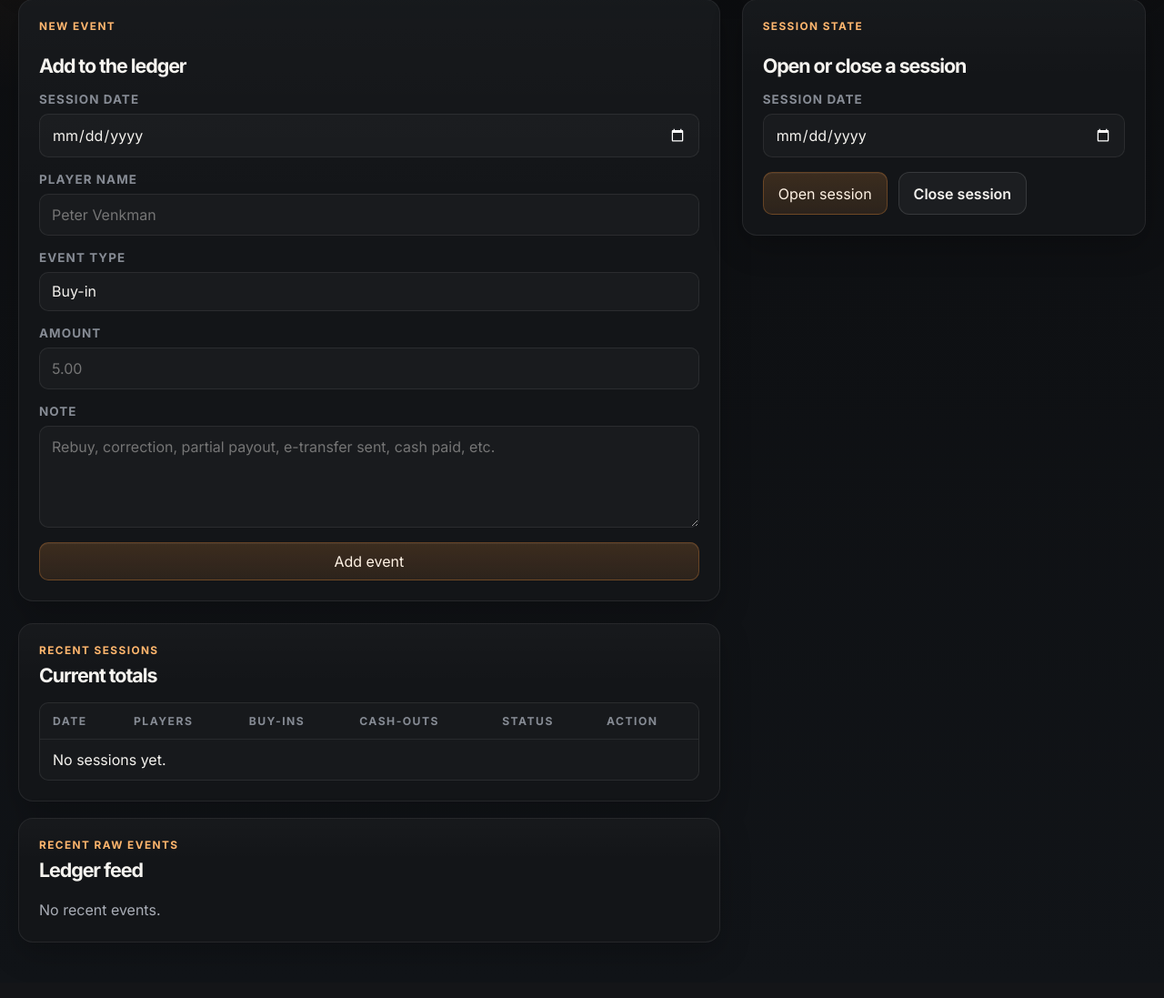
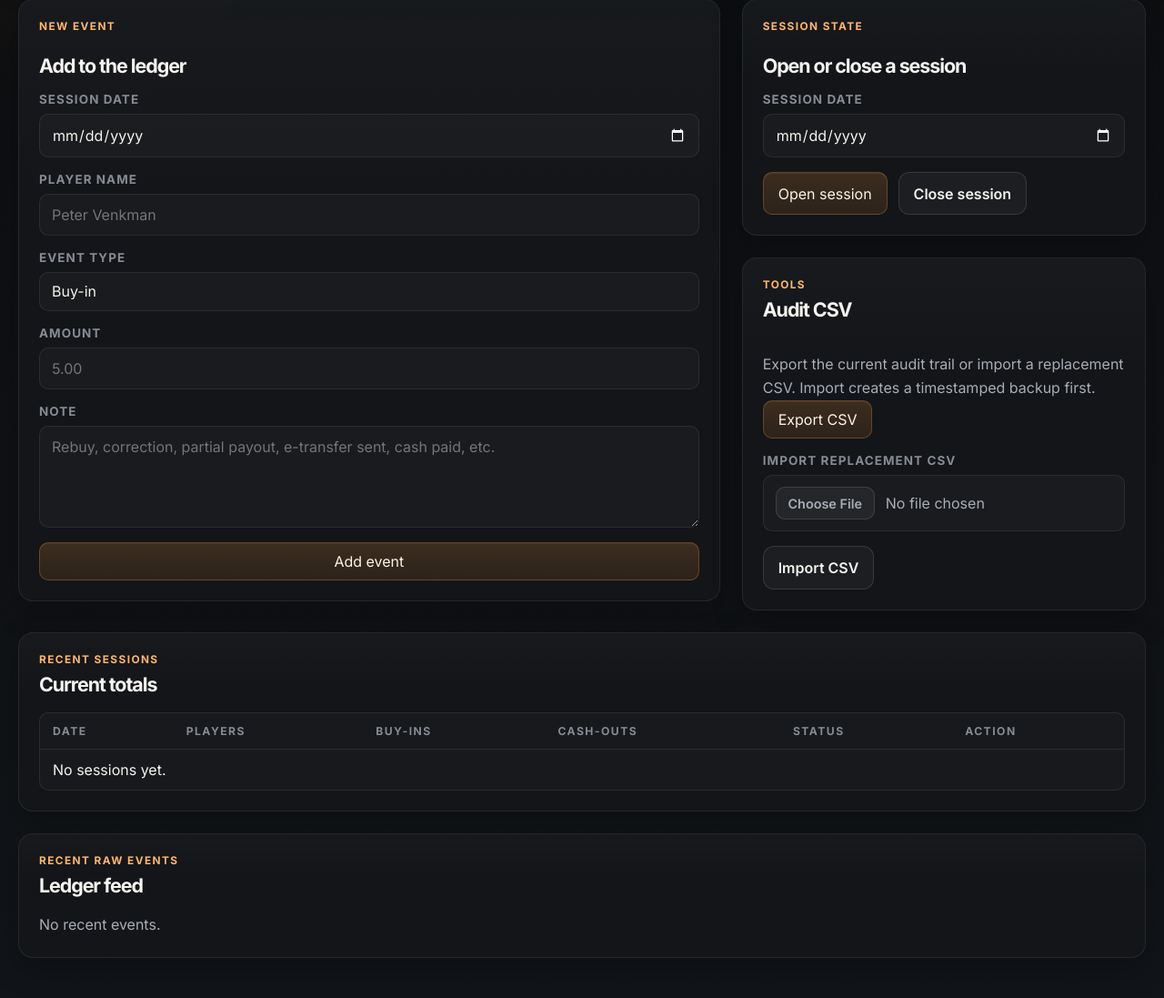
Before and after one commit to SowinskiBraeden/boker, a Flask app: page /admin in a window 1280 px wide. Shown: the part 312-1409 px from the top of the page at 91% size. Before the commit the page ends 1348 px from the top, so only its background shows below. Run offline with Flask 3, Linux system fonts and the light colour scheme; the visitor is signed in with stand-in values (Sample User, id 1).

Commit message:
update admin layout

```diff
--- a/app.py
+++ b/app.py
@@ -1,10 +1,22 @@
 #!/usr/bin/env python3
 from __future__ import annotations
 
+import csv
 import os
+import shutil
+from datetime import datetime, timezone
 from pathlib import Path
 
-from flask import Flask, flash, redirect, render_template, request, session, url_for
+from flask import (
+    Flask,
+    flash,
+    redirect,
+    render_template,
+    request,
+    send_file,
+    session,
+    url_for,
+)
 
 from stats import (
     apply_rank_changes,
@@ -236,6 +248,87 @@ def admin_session_state() -> str:
     return redirect(url_for("admin_dashboard"))
 
 
+@app.get("/admin/export")
+def admin_export_csv():
+    if not is_admin():
+        flash("Admin login required.", "error")
+        return redirect(url_for("admin_login"))
+
+    export_name = (
+        f"entries_export_{datetime.now(timezone.utc).strftime('%Y%m%d_%H%M%S')}.csv"
+    )
+
+    return send_file(
+        DATA_PATH,
+        as_attachment=True,
+        download_name=export_name,
+        mimetype="text/csv",
+    )
+
+
+@app.post("/admin/import")
+def admin_import_csv():
+    if not is_admin():
+        flash("Admin login required.", "error")
+        return redirect(url_for("admin_login"))
+
+    uploaded_file = request.files.get("csv_file")
+    if uploaded_file is None or uploaded_file.filename == "":
+        flash("Choose a CSV file to import.", "error")
+        return redirect(url_for("admin_dashboard"))
+
+    if not uploaded_file.filename.lower().endswith(".csv"):
+        flash("Only CSV files are allowed.", "error")
+        return redirect(url_for("admin_dashboard"))
+
+    try:
+        uploaded_text = uploaded_file.stream.read().decode("utf-8-sig")
+    except UnicodeDecodeError:
+        flash("CSV file must be valid UTF-8 text.", "error")
+        return redirect(url_for("admin_dashboard"))
+
+    uploaded_lines = uploaded_text.splitlines()
+    if not uploaded_lines:
+        flash("CSV file is empty.", "error")
+        return redirect(url_for("admin_dashboard"))
+
+    try:
+        current_header = next(
+            csv.reader(open(DATA_PATH, "r", encoding="utf-8", newline=""))
+        )
+    except Exception:
+        flash("Could not read the current audit CSV header.", "error")
+        return redirect(url_for("admin_dashboard"))
+
+    try:
+        uploaded_header = next(csv.reader(uploaded_lines))
+    except Exception:
+        flash("Could not read the uploaded CSV header.", "error")
+        return redirect(url_for("admin_dashboard"))
+
+    if uploaded_header != current_header:
+        flash("CSV header does not match the current audit format.", "error")
+        return redirect(url_for("admin_dashboard"))
+
+    data_dir = os.path.dirname(DATA_PATH)
+    backup_name = (
+        f"entries_backup_{datetime.now(timezone.utc).strftime('%Y%m%d_%H%M%S')}.csv"
+    )
+    backup_path = os.path.join(data_dir, backup_name)
+
+    try:
+        shutil.copy2(DATA_PATH, backup_path)
+
+        with open(DATA_PATH, "w", encoding="utf-8", newline="") as handle:
+            handle.write(uploaded_text)
+
+        flash(f"CSV imported successfully. Backup created: {backup_name}", "success")
+    except Exception:
+        flash("Import failed. Existing CSV was not updated.", "error")
+
+    return redirect(url_for("admin_dashboard"))
+
+
 @app.route("/admin", methods=["GET", "POST"])
 def admin_dashboard() -> str:
     if not is_admin():
@@ -286,7 +379,7 @@ def admin_dashboard() -> str:
     sessions = build_session_summaries(events)
     recent_sessions = sessions[:6]
     open_sessions = [session for session in sessions if session.status == "open"]
-    recent_events = list(reversed(events[-20:]))
+    recent_events = list(reversed(events[-8:]))
 
     return render_template(
         "admin_dashboard.html",
--- a/static/css/style.css
+++ b/static/css/style.css
@@ -1000,6 +1000,38 @@ td a:hover {
     border-color: rgba(255, 166, 77, 0.35);
 }
 
+.admin-tools-grid {
+    display: grid;
+    gap: 1rem;
+    grid-template-columns: repeat(auto-fit, minmax(260px, 1fr));
+}
+
+.import-form input[type="file"] {
+    width: 100%;
+    margin-top: 0.5rem;
+    margin-bottom: 1rem;
+    color: var(--text-muted);
+}
+
+.import-form input[type="file"]::file-selector-button {
+    appearance: none;
+    border: 1px solid rgba(255, 255, 255, 0.12);
+    background: rgba(255, 255, 255, 0.05);
+    color: var(--text-strong);
+    border-radius: 10px;
+    padding: 0.55rem 0.8rem;
+    font: inherit;
+    font-size: 0.9rem;
+    font-weight: 600;
+    margin-right: 0.75rem;
+    cursor: pointer;
+}
+
+.import-form input[type="file"]::file-selector-button:hover {
+    background: rgba(255, 166, 77, 0.12);
+    border-color: rgba(255, 166, 77, 0.28);
+}
+
 @media (max-width: 980px) {
     .site-shell {
         width: min(100% - 24px, 100%);
--- a/templates/admin_dashboard.html
+++ b/templates/admin_dashboard.html
@@ -52,6 +52,7 @@
         <button class="primary-button" type="submit">Add event</button>
     </form>
 
+    <section class="grid">
         <form class="panel form-card" method="post" action="{{ url_for('admin_session_state') }}">
             <p class="eyebrow">Session state</p>
             <h2>Open or close a session</h2>
@@ -67,7 +68,44 @@
             </div>
         </form>
 
-    <div class="stack-gap">
+        <section class="panel form-card">
+            <div class="panel-header">
+                <div>
+                    <p class="eyebrow">Tools</p>
+                    <h2>Audit CSV</h2>
+                </div>
+            </div>
+
+            <div class="admin-tools-grid">
+                <div class="helper-box">
+                    <p class="muted-text">
+                        Export the current audit trail or import a replacement CSV. Import creates a timestamped backup first.
+                    </p>
+                    <div class="button-row">
+                        <a class="primary-button" href="{{ url_for('admin_export_csv') }}">Export CSV</a>
+                    </div>
+                </div>
+
+                <form method="post" action="{{ url_for('admin_import_csv') }}" enctype="multipart/form-data" class="helper-box import-form">
+                    <label for="csv_file">
+                        <span>Import replacement CSV</span>
+                    </label>
+                    <input id="csv_file" name="csv_file" type="file" accept=".csv,text/csv" required>
+                    <div class="button-row">
+                        <button
+                            class="secondary-button"
+                            type="submit"
+                            onclick="return confirm('Replace the current audit CSV? A backup will be created first.');"
+                        >
+                            Import CSV
+                        </button>
+                    </div>
+                </form>
+            </div>
+        </section>
+    </section>
+</section>
+
 <section class="panel">
     <div class="panel-header">
         <div>
@@ -147,6 +185,4 @@
         {% endfor %}
     </div>
 </section>
-    </div>
-</section>
 {% endblock %}
```
Lines whose indentation alone changed are shown as unchanged.
